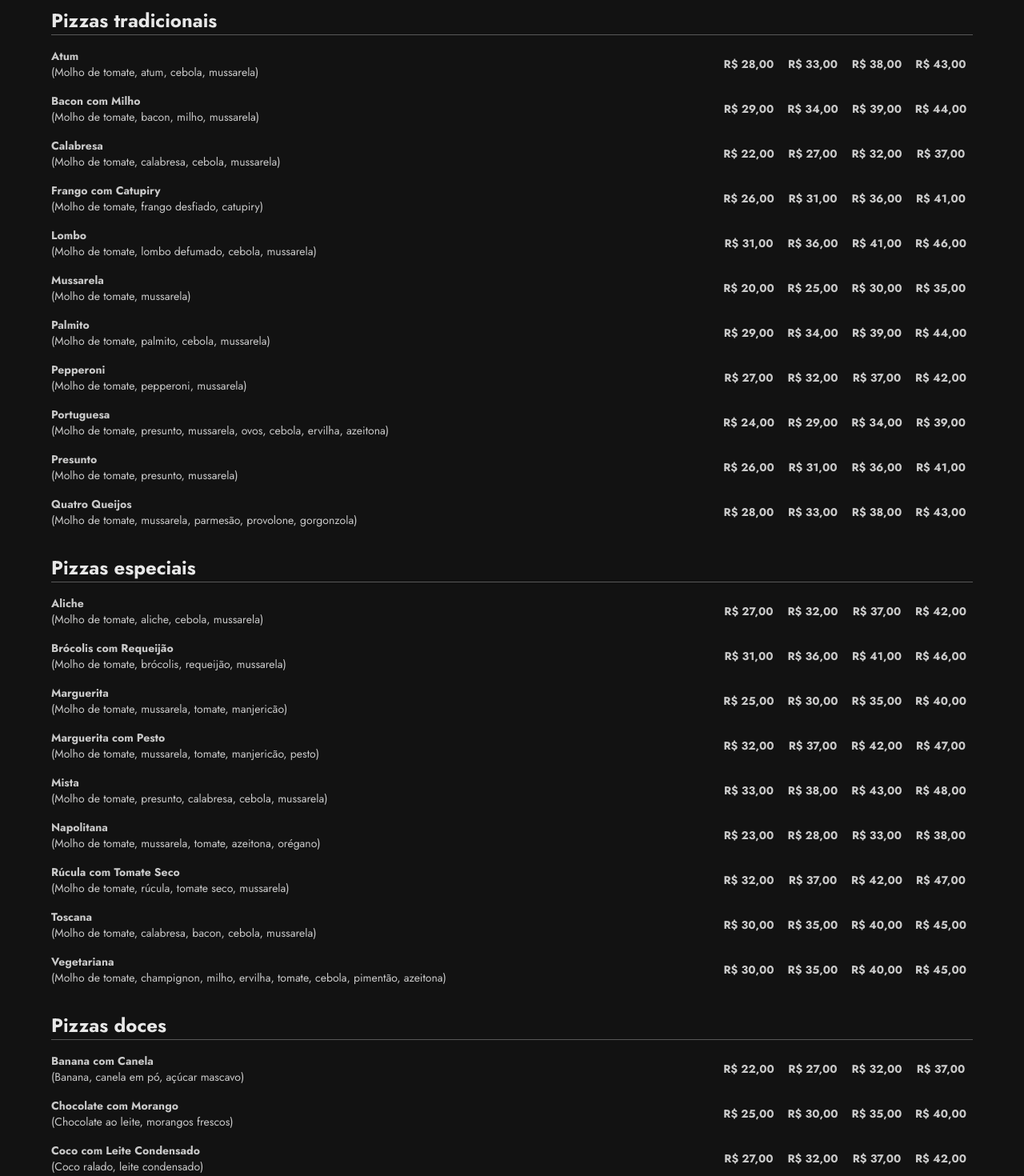
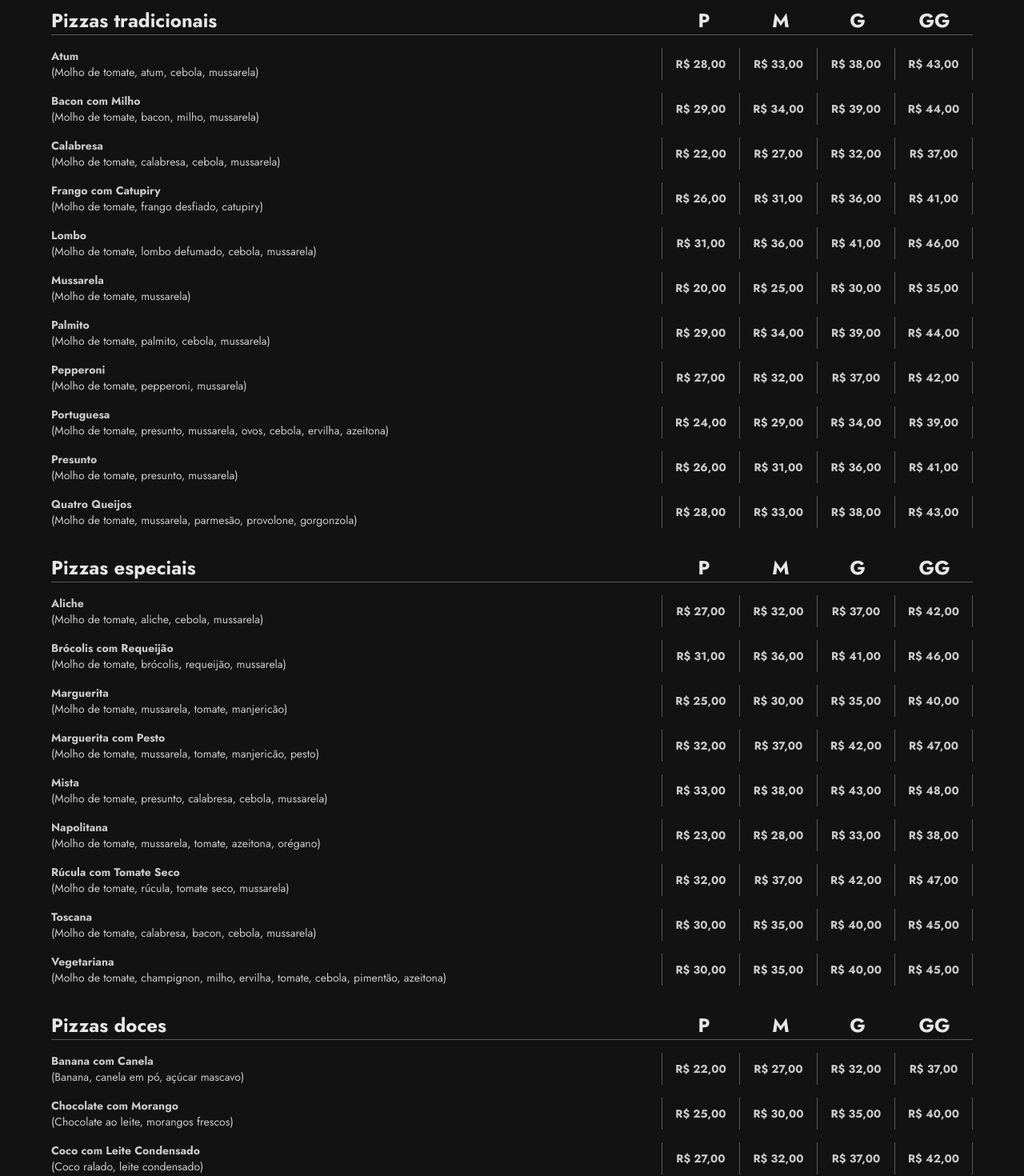
Before and after one commit to HarrisonLima/cardapio-gopizza, a React (Vite) app: page / in a window 1280 px wide. Shown: the part 180-1650 px from the top of the page at 80% size. Built offline with nearby package versions, Linux system fonts and the light colour scheme.

Commit message:
Conversão para array o campo "ingredientes". Melhoria de tipagem no componente Cardápio.

```diff
--- a/src/components/Cardapio/cardapio.json
+++ b/src/components/Cardapio/cardapio.json
@@ -2,241 +2,241 @@
   {
     "Pizzas tradicionais": [
       {
-        "título": "Atum",
-        "ingredientes": "Molho de tomate, atum, cebola, mussarela",
+        "titulo": "Atum",
+        "ingredientes": ["Molho de tomate", "atum", "cebola", "mussarela"],
         "valor": ["R$ 28,00", "R$ 33,00", "R$ 38,00", "R$ 43,00"]
       },
       {
-        "título": "Bacon com Milho",
-        "ingredientes": "Molho de tomate, bacon, milho, mussarela",
+        "titulo": "Bacon com Milho",
+        "ingredientes": ["Molho de tomate", "bacon", "milho", "mussarela"],
         "valor": ["R$ 29,00", "R$ 34,00", "R$ 39,00", "R$ 44,00"]
       },
       {
-        "título": "Calabresa",
-        "ingredientes": "Molho de tomate, calabresa, cebola, mussarela",
+        "titulo": "Calabresa",
+        "ingredientes": ["Molho de tomate", "calabresa", "cebola", "mussarela"],
         "valor": ["R$ 22,00", "R$ 27,00", "R$ 32,00", "R$ 37,00"]
       },
       {
-        "título": "Frango com Catupiry",
-        "ingredientes": "Molho de tomate, frango desfiado, catupiry",
+        "titulo": "Frango com Catupiry",
+        "ingredientes": ["Molho de tomate", "frango desfiado", "catupiry"],
         "valor": ["R$ 26,00", "R$ 31,00", "R$ 36,00", "R$ 41,00"]
       },
       {
-        "título": "Lombo",
-        "ingredientes": "Molho de tomate, lombo defumado, cebola, mussarela",
+        "titulo": "Lombo",
+        "ingredientes": ["Molho de tomate", "lombo defumado", "cebola", "mussarela"],
         "valor": ["R$ 31,00", "R$ 36,00", "R$ 41,00", "R$ 46,00"]
       },
       {
-        "título": "Mussarela",
-        "ingredientes": "Molho de tomate, mussarela",
+        "titulo": "Mussarela",
+        "ingredientes": ["Molho de tomate", "mussarela"],
         "valor": ["R$ 20,00", "R$ 25,00", "R$ 30,00", "R$ 35,00"]
       },
       {
-        "título": "Palmito",
-        "ingredientes": "Molho de tomate, palmito, cebola, mussarela",
+        "titulo": "Palmito",
+        "ingredientes": ["Molho de tomate", "palmito", "cebola", "mussarela"],
         "valor": ["R$ 29,00", "R$ 34,00", "R$ 39,00", "R$ 44,00"]
       },
       {
-        "título": "Pepperoni",
-        "ingredientes": "Molho de tomate, pepperoni, mussarela",
+        "titulo": "Pepperoni",
+        "ingredientes": ["Molho de tomate", "pepperoni", "mussarela"],
         "valor": ["R$ 27,00", "R$ 32,00", "R$ 37,00", "R$ 42,00"]
       },
       {
-        "título": "Portuguesa",
-        "ingredientes": "Molho de tomate, presunto, mussarela, ovos, cebola, ervilha, azeitona",
+        "titulo": "Portuguesa",
+        "ingredientes": ["Molho de tomate", "presunto", "mussarela", "ovos", "cebola", "ervilha", "azeitona"],
         "valor": ["R$ 24,00", "R$ 29,00", "R$ 34,00", "R$ 39,00"]
       },
       {
-        "título": "Presunto",
-        "ingredientes": "Molho de tomate, presunto, mussarela",
+        "titulo": "Presunto",
+        "ingredientes": ["Molho de tomate", "presunto", "mussarela"],
         "valor": ["R$ 26,00", "R$ 31,00", "R$ 36,00", "R$ 41,00"]
       },
       {
-        "título": "Quatro Queijos",
-        "ingredientes": "Molho de tomate, mussarela, parmesão, provolone, gorgonzola",
+        "titulo": "Quatro Queijos",
+        "ingredientes": ["Molho de tomate", "mussarela", "parmesão", "provolone", "gorgonzola"],
         "valor": ["R$ 28,00", "R$ 33,00", "R$ 38,00", "R$ 43,00"]
       }
     ],
     "Pizzas especiais": [
       {
-        "título": "Aliche",
-        "ingredientes": "Molho de tomate, aliche, cebola, mussarela",
+        "titulo": "Aliche",
+        "ingredientes": ["Molho de tomate", "aliche", "cebola", "mussarela"],
         "valor": ["R$ 27,00", "R$ 32,00", "R$ 37,00", "R$ 42,00"]
       },
       {
-        "título": "Brócolis com Requeijão",
-        "ingredientes": "Molho de tomate, brócolis, requeijão, mussarela",
+        "titulo": "Brócolis com Requeijão",
+        "ingredientes": ["Molho de tomate", "brócolis", "requeijão", "mussarela"],
         "valor": ["R$ 31,00", "R$ 36,00", "R$ 41,00", "R$ 46,00"]
       },
       {
-        "título": "Marguerita",
-        "ingredientes": "Molho de tomate, mussarela, tomate, manjericão",
+        "titulo": "Marguerita",
+        "ingredientes": ["Molho de tomate", "mussarela", "tomate", "manjericão"],
         "valor": ["R$ 25,00", "R$ 30,00", "R$ 35,00", "R$ 40,00"]
       },
       {
-        "título": "Marguerita com Pesto",
-        "ingredientes": "Molho de tomate, mussarela, tomate, manjericão, pesto",
+        "titulo": "Marguerita com Pesto",
+        "ingredientes": ["Molho de tomate", "mussarela", "tomate", "manjericão", "pesto"],
         "valor": ["R$ 32,00", "R$ 37,00", "R$ 42,00", "R$ 47,00"]
       },
       {
-        "título": "Mista",
-        "ingredientes": "Molho de tomate, presunto, calabresa, cebola, mussarela",
+        "titulo": "Mista",
+        "ingredientes": ["Molho de tomate", "presunto", "calabresa", "cebola", "mussarela"],
         "valor": ["R$ 33,00", "R$ 38,00", "R$ 43,00", "R$ 48,00"]
       },
       {
-        "título": "Napolitana",
-        "ingredientes": "Molho de tomate, mussarela, tomate, azeitona, orégano",
+        "titulo": "Napolitana",
+        "ingredientes": ["Molho de tomate", "mussarela", "tomate", "azeitona", "orégano"],
         "valor": ["R$ 23,00", "R$ 28,00", "R$ 33,00", "R$ 38,00"]
       },
       {
-        "título": "Rúcula com Tomate Seco",
-        "ingredientes": "Molho de tomate, rúcula, tomate seco, mussarela",
+        "titulo": "Rúcula com Tomate Seco",
+        "ingredientes": ["Molho de tomate", "rúcula", "tomate seco", "mussarela"],
         "valor": ["R$ 32,00", "R$ 37,00", "R$ 42,00", "R$ 47,00"]
       },
       {
-        "título": "Toscana",
-        "ingredientes": "Molho de tomate, calabresa, bacon, cebola, mussarela",
+        "titulo": "Toscana",
+        "ingredientes": ["Molho de tomate", "calabresa", "bacon", "cebola", "mussarela"],
         "valor": ["R$ 30,00", "R$ 35,00", "R$ 40,00", "R$ 45,00"]
       },
       {
-        "título": "Vegetariana",
-        "ingredientes": "Molho de tomate, champignon, milho, ervilha, tomate, cebola, pimentão, azeitona",
+        "titulo": "Vegetariana",
+        "ingredientes": ["Molho de tomate", "champignon", "milho", "ervilha", "tomate", "cebola", "pimentão", "azeitona"],
         "valor": ["R$ 30,00", "R$ 35,00", "R$ 40,00", "R$ 45,00"]
       }
     ],
     "Pizzas doces": [
       {
-        "título": "Banana com Canela",
-        "ingredientes": "Banana, canela em pó, açúcar mascavo",
+        "titulo": "Banana com Canela",
+        "ingredientes": ["Banana", "canela em pó", "açúcar mascavo"],
         "valor": ["R$ 22,00", "R$ 27,00", "R$ 32,00", "R$ 37,00"]
       },
       {
-        "título": "Chocolate com Morango",
-        "ingredientes": "Chocolate ao leite, morangos frescos",
+        "titulo": "Chocolate com Morango",
+        "ingredientes": ["Chocolate ao leite", "morangos frescos"],
         "valor": ["R$ 25,00", "R$ 30,00", "R$ 35,00", "R$ 40,00"]
       },
       {
-        "título": "Coco com Leite Condensado",
-        "ingredientes": "Coco ralado, leite condensado",
+        "titulo": "Coco com Leite Condensado",
+        "ingredientes": ["Coco ralado", "leite condensado"],
         "valor": ["R$ 27,00", "R$ 32,00", "R$ 37,00", "R$ 42,00"]
       },
       {
-        "título": "Doce de Leite com Amêndoas",
-        "ingredientes": "Doce de leite, amêndoas laminadas",
+        "titulo": "Doce de Leite com Amêndoas",
+        "ingredientes": ["Doce de leite", "amêndoas laminadas"],
         "valor": ["R$ 26,00", "R$ 31,00", "R$ 36,00", "R$ 41,00"]
       },
       {
-        "título": "Maçã com Canela",
-        "ingredientes": "Maçã, canela em pó, açúcar mascavo",
+        "titulo": "Maçã com Canela",
+        "ingredientes": ["Maçã", "canela em pó", "açúcar mascavo"],
         "valor": ["R$ 23,00", "R$ 28,00", "R$ 33,00", "R$ 38,00"]
       },
       {
-        "título": "Morango com Leite Condensado",
-        "ingredientes": "Morangos frescos, leite condensado",
+        "titulo": "Morango com Leite Condensado",
+        "ingredientes": ["Morangos frescos", "leite condensado"],
         "valor": ["R$ 29,00", "R$ 34,00", "R$ 39,00", "R$ 44,00"]
       },
       {
-        "título": "Nutella com Banana",
-        "ingredientes": "Nutella, banana, açúcar de confeiteiro",
+        "titulo": "Nutella com Banana",
+        "ingredientes": ["Nutella", "banana", "açúcar de confeiteiro"],
         "valor": ["R$ 28,00", "R$ 33,00", "R$ 38,00", "R$ 43,00"]
       },
       {
-        "título": "Nutella com Morango",
-        "ingredientes": "Nutella, morangos frescos",
+        "titulo": "Nutella com Morango",
+        "ingredientes": ["Nutella", "morangos frescos"],
         "valor": ["R$ 31,00", "R$ 36,00", "R$ 41,00", "R$ 46,00"]
       },
       {
-        "título": "Prestígio",
-        "ingredientes": "Chocolate ao leite, coco ralado, leite condensado",
+        "titulo": "Prestígio",
+        "ingredientes": ["Chocolate ao leite", "coco ralado", "leite condensado"],
         "valor": ["R$ 30,00", "R$ 35,00", "R$ 40,00", "R$ 45,00"]
       },
       {
-        "título": "Romeu e Julieta",
-        "ingredientes": "Goiabada, queijo minas",
+        "titulo": "Romeu e Julieta",
+        "ingredientes": ["Goiabada", "queijo minas"],
         "valor": ["R$ 24,00", "R$ 29,00", "R$ 34,00", "R$ 39,00"]
       }
     ],
     "Bebidas": [
       {
-        "título": "Água de Coco",
+        "titulo": "Água de Coco",
         "valor": "R$ 7,00"
       },
       {
-        "título": "Água Mineral com Gás",
+        "titulo": "Água Mineral com Gás",
         "valor": "R$ 4,00"
       },
       {
-        "título": "Água Mineral sem Gás",
+        "titulo": "Água Mineral sem Gás",
         "valor": "R$ 4,00"
       },
       {
-        "título": "Chá Gelado de Limão",
+        "titulo": "Chá Gelado de Limão",
         "valor": "R$ 6,00"
       },
       {
-        "título": "Refrigerante Coca-Cola",
+        "titulo": "Refrigerante Coca-Cola",
         "valor": "R$ 5,00"
       },
       {
-        "título": "Refrigerante Guaraná",
+        "titulo": "Refrigerante Guaraná",
         "valor": "R$ 5,00"
       },
       {
-        "título": "Refrigerante Sprite",
+        "titulo": "Refrigerante Sprite",
         "valor": "R$ 5,00"
       },
       {
-        "título": "Suco de Abacaxi Natural",
+        "titulo": "Suco de Abacaxi Natural",
         "valor": "R$ 8,00"
       },
       {
-        "título": "Suco de Laranja Natural",
+        "titulo": "Suco de Laranja Natural",
         "valor": "R$ 8,00"
       },
       {
-        "título": "Suco de Maracujá Natural",
+        "titulo": "Suco de Maracujá Natural",
         "valor": "R$ 8,00"
       }
     ],
     "Bebidas alcóolicas": [
       {
-        "título": "Bloody Mary",
+        "titulo": "Bloody Mary",
         "valor": "R$ 24,00"
       },
       {
-        "título": "Caipirinha",
+        "titulo": "Caipirinha",
         "valor": "R$ 15,00"
       },
       {
-        "título": "Caipiroska",
+        "titulo": "Caipiroska",
         "valor": "R$ 18,00"
       },
       {
-        "título": "Cosmopolitan",
+        "titulo": "Cosmopolitan",
         "valor": "R$ 22,00"
       },
       {
-        "título": "Gin Tônica",
+        "titulo": "Gin Tônica",
         "valor": "R$ 25,00"
       },
       {
-        "título": "Martini",
+        "titulo": "Martini",
         "valor": "R$ 20,00"
       },
       {
-        "título": "Margarita",
+        "titulo": "Margarita",
         "valor": "R$ 20,00"
       },
       {
-        "título": "Mojito",
+        "titulo": "Mojito",
         "valor": "R$ 18,00"
       },
       {
-        "título": "Tequila Sunrise",
+        "titulo": "Tequila Sunrise",
         "valor": "R$ 21,00"
       },
       {
-        "título": "Whisky Sour",
+        "titulo": "Whisky Sour",
         "valor": "R$ 23,00"
       }
     ]
--- a/src/components/Cardapio/index.tsx
+++ b/src/components/Cardapio/index.tsx
@@ -1,14 +1,13 @@
 import styled from "styled-components";
 import cardapio from "./cardapio.json";
+import IOption from "../../interfaces/IOption";
 
 const CustomSection = styled.section`
-  box-sizing: border-box;
   max-width: 1920px;
   width: 100vw;
 `;
 
 const CustomContent = styled.div`
-  box-sizing: content-box;
   display: flex;
   flex-direction: column;
   gap: 64px;
@@ -30,9 +29,15 @@ const CustomMenu = styled.div`
   gap: 32px;
 `;
 
-const CustomSectionTitle = styled.h2`
+const CustomMenuTitleContainer = styled.span`
+  align-items: center;
   border-bottom: 1px solid var(--border-color);
   color: var(--primary-color);
+  display: flex;
+  justify-content: space-between;
+`;
+
+const CustomMenuTitle = styled.h2`
   font-size: 2rem;
 
   @media (max-width: 1280px) {
@@ -44,7 +49,40 @@ const CustomSectionTitle = styled.h2`
   }
 `;
 
-const CustomSectionContent = styled.div`
+const CustomMenuSizes = styled.span`
+  display: flex;
+  justify-content: center;
+
+  @media (max-width: 480px) {
+    column-gap: 16px;
+    display: grid;
+    grid-template-columns: auto 1fr;
+    row-gap: 8px;
+  }
+`;
+
+const CustomSize = styled.p`
+  font-size: 2rem;
+  font-weight: 700;
+  text-align: center;
+  width: 160px;
+
+  @media (max-width: 1280px) {
+    font-size: 1.5rem;
+    width: 96px;
+  }
+
+  @media (max-width: 720px) {
+    font-size: 1.25rem;
+    width: 80px;
+  }
+
+  @media (max-width: 720px) {
+    font-size: 1rem;
+  }
+`;
+
+const CustomMenuSections = styled.div`
   display: flex;
   flex-direction: column;
   gap: 16px;
@@ -55,7 +93,7 @@ const CustomSectionContent = styled.div`
   }
 `;
 
-const CustomOption = styled.div`
+const CustomMenuSection = styled.span`
   display: flex;
   gap: 8px;
   justify-content: space-between;
@@ -73,18 +111,18 @@ const CustomOption = styled.div`
   }
 `;
 
-const CustomContainer = styled.span`
+const CustomMenuSectionContent = styled.span`
   display: flex;
   flex-direction: column;
 `;
 
-const CustomTitleOption = styled.h3`
+const CustomMenuSectionTitle = styled.h3`
   @media (max-width: 1280px) {
     font-size: 0.875rem;
   }
 `;
 
-const CustomIngredientes = styled.p`
+const CustomMenuSectionIngredientes = styled.p`
   @media (max-width: 1280px) {
     font-size: 0.875rem;
   }
@@ -94,7 +132,7 @@ const CustomIngredientes = styled.p`
   }
 `;
 
-const CustomPrices = styled.div`
+const CustomMenuPrices = styled.div`
   align-items: center;
   display: flex;
 
@@ -107,17 +145,24 @@ const CustomPrices = styled.div`
 
 const CustomContainerPrice = styled.span`
   align-items: center;
+  border-right: 1px solid var(--border-color);
   display: flex;
   justify-content: center;
   height: 100%;
   width: 160px;
 
+  &:first-child {
+    border-left: 1px solid var(--border-color);
+  }
+
   @media (max-width: 1280px) {
-    width: 80px;
+    width: 96px;
   }
 
   @media (max-width: 720px) {
-    width: 64px;
+    width: 80px;
+    border-left: 1px solid var(--border-color);
+    border-right: 1px solid var(--border-color);
   }
 `;
 
@@ -130,6 +175,20 @@ const CustomPrice = styled.h3`
     font-size: 0.75rem;
   }
 `;
+const varietesOfSize = [
+  "Pizzas tradicionais",
+  "Pizzas especiais",
+  "Pizzas doces",
+];
+
+const sizeContainer = (
+  <CustomMenuSizes>
+    <CustomSize>P</CustomSize>
+    <CustomSize>M</CustomSize>
+    <CustomSize>G</CustomSize>
+    <CustomSize>GG</CustomSize>
+  </CustomMenuSizes>
+);
 
 const Cardapio = () => {
   return (
@@ -137,25 +196,45 @@ const Cardapio = () => {
       <CustomContent>
         <CustomMenu>
           {Object.entries(cardapio[0]).map(
-            ([modulo, opcoes]: [string, any[]], index) => {
+            ([modulo, opcoes]: [string, IOption[]], index) => {
+              const isVarietyOfSize = varietesOfSize.includes(modulo);
+
               return (
                 <div key={index}>
-                  <CustomSectionTitle>{modulo}</CustomSectionTitle>
-                  <CustomSectionContent>
-                    {opcoes.map((opcao: any, index) => {
+                  <CustomMenuTitleContainer>
+                    <CustomMenuTitle>{modulo}</CustomMenuTitle>
+                    {isVarietyOfSize ? { ...sizeContainer } : null}
+                  </CustomMenuTitleContainer>
+                  <CustomMenuSections>
+                    {opcoes.map((opcao: IOption, index) => {
                       return (
-                        <CustomOption key={index}>
-                          <CustomContainer>
-                            <CustomTitleOption>
-                              {opcao.título}
-                            </CustomTitleOption>
+                        <CustomMenuSection key={index}>
+                          <CustomMenuSectionContent>
+                            <CustomMenuSectionTitle>
+                              {opcao.titulo}
+                            </CustomMenuSectionTitle>
                             {opcao.ingredientes ? (
-                              <CustomIngredientes>
-                                ({opcao.ingredientes})
-                              </CustomIngredientes>
+                              <CustomMenuSectionIngredientes>
+                                (
+                                {opcao.ingredientes.reduce(
+                                  (
+                                    acc: string[],
+                                    ingrediente: string,
+                                    index
+                                  ) => {
+                                    if (index === 0) {
+                                      return [ingrediente];
+                                    } else {
+                                      return [...acc, `, ${ingrediente}`];
+                                    }
+                                  },
+                                  []
+                                )}
+                                )
+                              </CustomMenuSectionIngredientes>
                             ) : null}
-                          </CustomContainer>
-                          <CustomPrices>
+                          </CustomMenuSectionContent>
+                          <CustomMenuPrices>
                             {Array.isArray(opcao.valor) ? (
                               opcao.valor.map(
                                 (valor: string, index: number) => (
@@ -172,11 +251,11 @@ const Cardapio = () => {
                                 <CustomPrice>{opcao.valor}</CustomPrice>
                               </CustomContainerPrice>
                             )}
-                          </CustomPrices>
-                        </CustomOption>
+                          </CustomMenuPrices>
+                        </CustomMenuSection>
                       );
                     })}
-                  </CustomSectionContent>
+                  </CustomMenuSections>
                 </div>
               );
             }
--- /dev/null
+++ b/src/interfaces/IOption.ts
@@ -0,0 +1,5 @@
+export default interface IOption {
+  titulo: string;
+  ingredientes?: string[];
+  valor: string | string[];
+}
```
